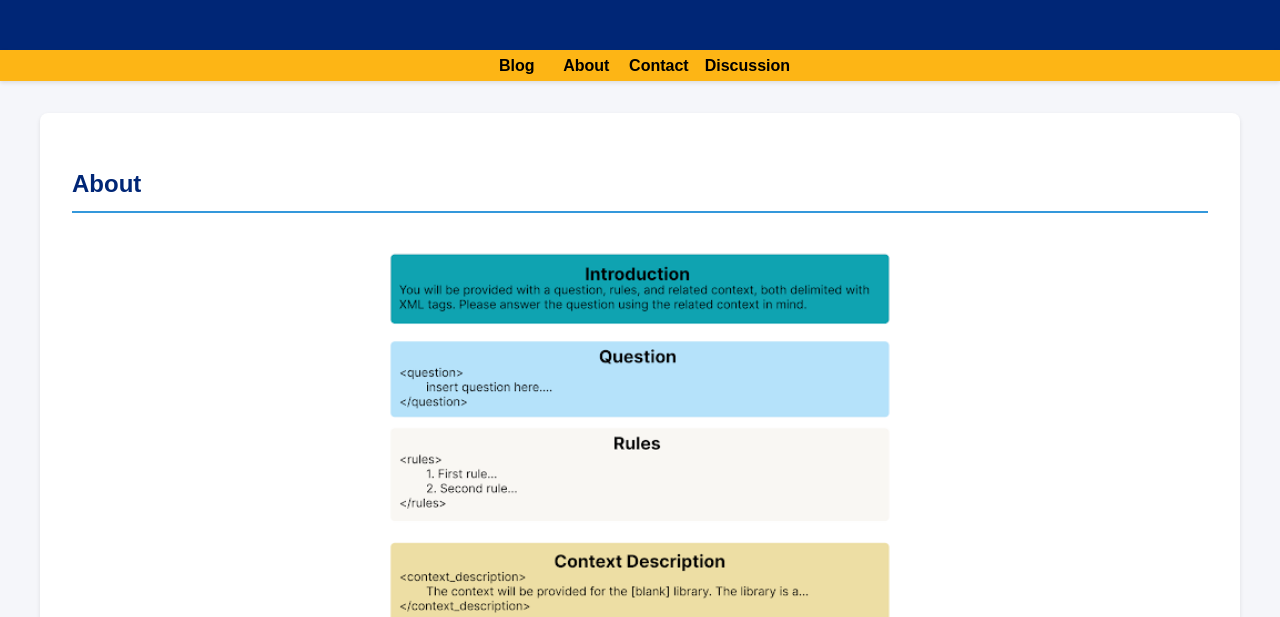
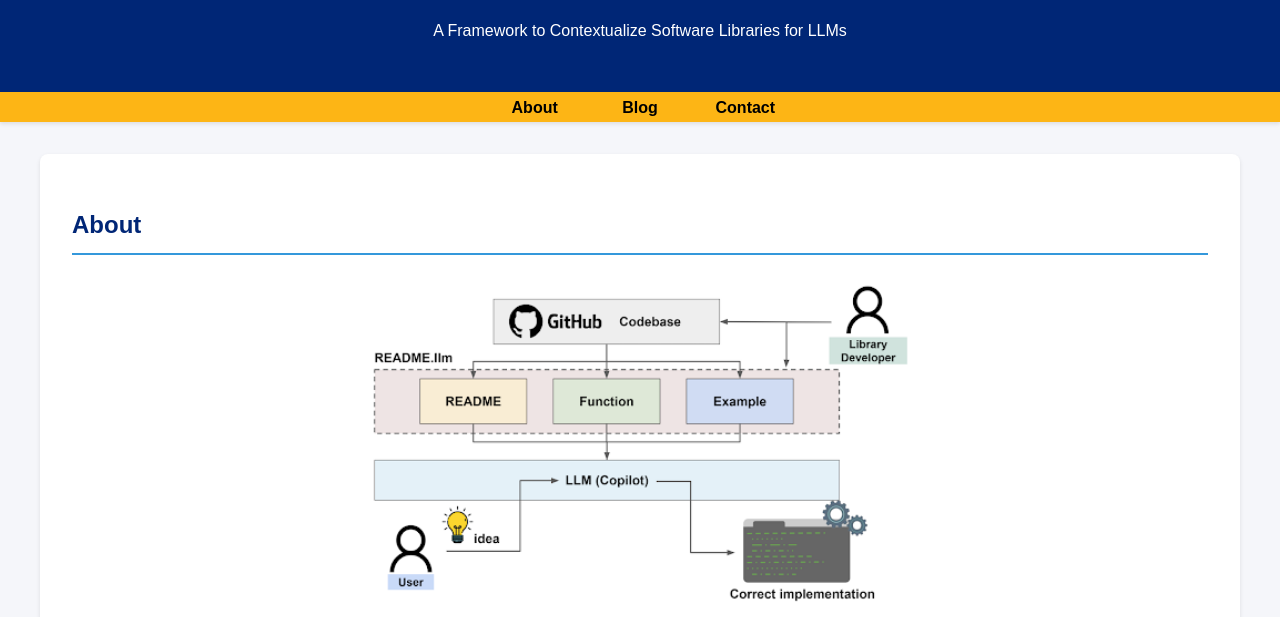
Before and after one commit to ShriyanshuKode/readmellm.github.io, a plain HTML site: page index.html in a window 1280 px wide. Shown: the part 108-725 px from the top of the page. Drawn offline with Linux system fonts and the light colour scheme.

Commit message:
Minor changes to website

```diff
--- a/index.html
+++ b/index.html
@@ -11,16 +11,17 @@
 <body>
     <header class="hero">
         <h1>ReadMe LLM</h1>
+        <p>A Framework to Contextualize Software Libraries for LLMs</p>
     </header>
 
     <nav class="navbar">
         <div class="nav-container">
             <!-- <a href="index.html" class="nav-logo">ReadMe LLM</a> -->
             <ul class="nav-menu">
+                <li><a href="#about">About</a></li>
                 <li><a href="https://docs.google.com/document/d/14gC1LOyP63WjCu_2aQLGns0_pIveCl24LfAfc8tymPA/edit?tab=t.0#heading=h.81n4a8x05dl1">Blog</a></li>
-                <li><a href="#about">About</a></li>
                 <li><a href="#contact">Contact</a></li>
-                <li><a href="">Discussion</a></li>
+                <!-- <li><a href="">Discussion</a></li> -->
             </ul>
         </div>
     </nav>
@@ -28,7 +29,7 @@
     <main>
         <section id="about">
             <h2>About</h2>
-            <img src="assets/images/framework.png" alt="ReadMe LLM framework" class="center">
+            <img src="assets/images/flowchart.png" alt="ReadMe LLM framework" class="center">
             <p>ReadMe.LLM is a framework that enables Large Language Models (LLMs) to contextualize and
                 understand Software Libraries easily. Currently, LLMs can generate text and code based on
                 libraries on which they were previously trained. However, there are many libraries that
```
Also changed, not shown: assets/images/flowchart.png (added), 1 other file.
